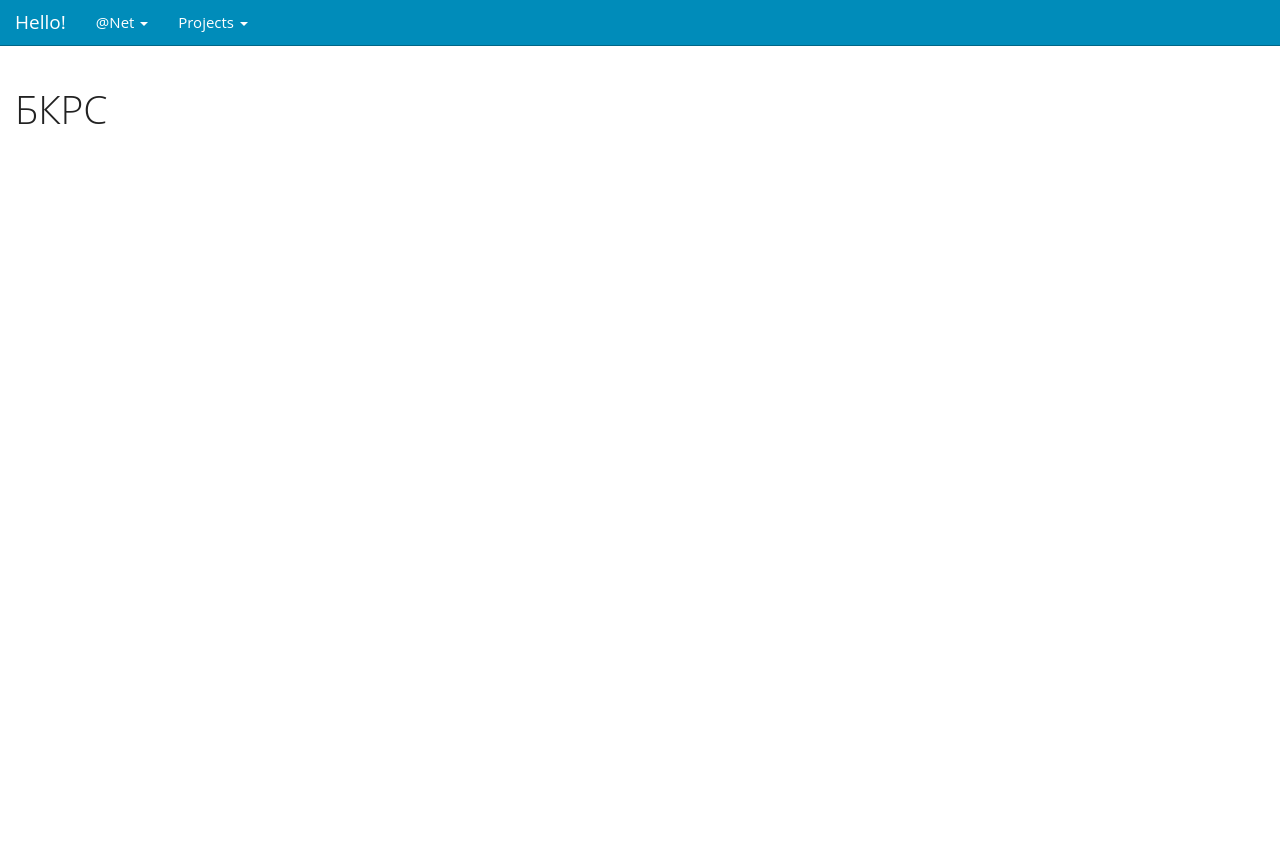
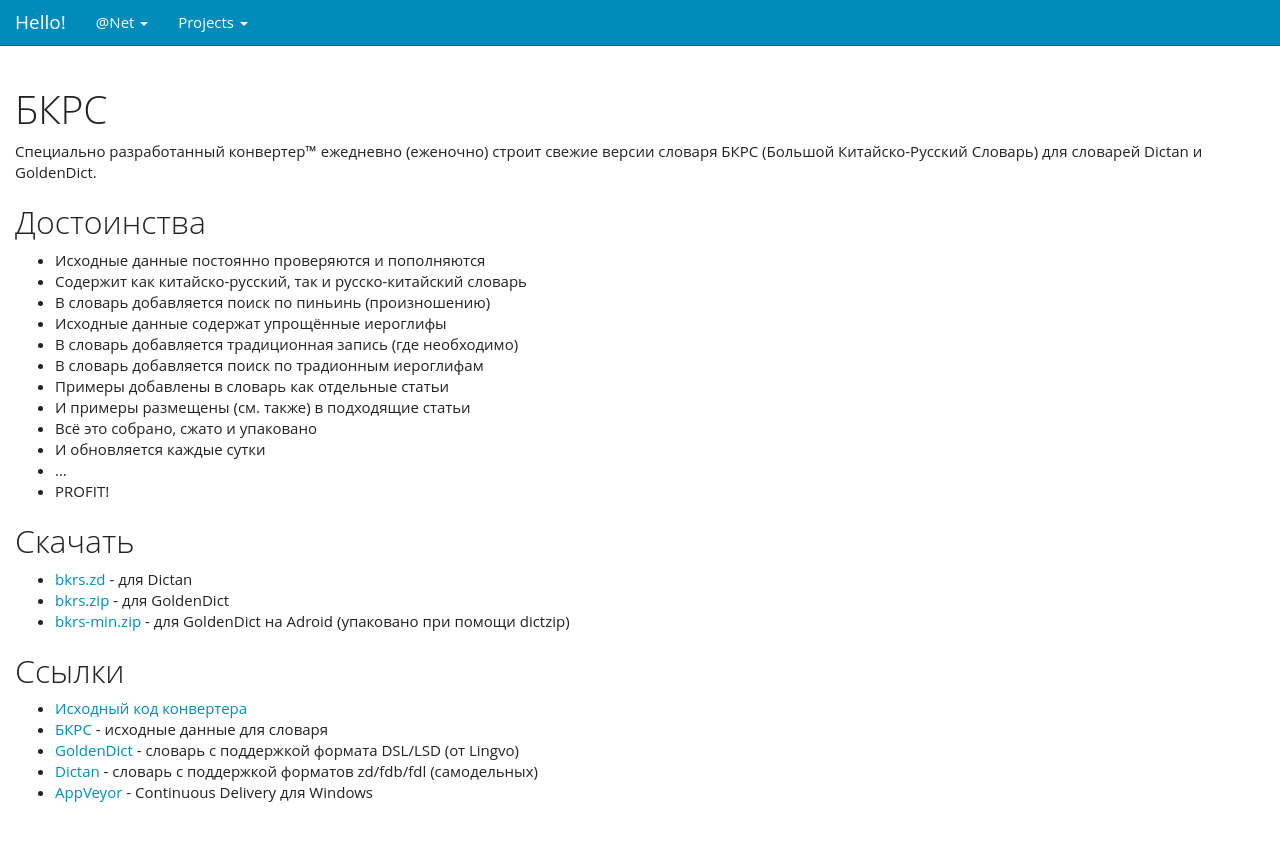
Before and after one commit to ukoloff/ukoloff.tk, a Jekyll site: the page built from bkrs/index.md, in a window 1280 px wide. Shown: the top 841 px of the page. Built offline with Jekyll 4.4.1, drawn with Linux system fonts in a browser that asks for light colours.

Commit message:
Add content

```diff
--- a/bkrs/index.md
+++ b/bkrs/index.md
@@ -1,3 +1,38 @@
 ---
 title: БКРС
 ---
+Специально разработанный конвертер&trade; ежедневно (еженочно)
+строит свежие версии словаря БКРС
+(Большой Китайско-Русский Словарь)
+для словарей Dictan и GoldenDict.
+
+## Достоинства
+
+  * Исходные данные постоянно проверяются и пополняются
+  * Содержит как китайско-русский, так и русско-китайский словарь
+  * В словарь добавляется поиск по пиньинь (произношению)
+  * Исходные данные содержат упрощённые иероглифы
+  * В словарь добавляется традиционная запись (где необходимо)
+  * В словарь добавляется поиск по традионным иероглифам
+  * Примеры добавлены в словарь как отдельные статьи
+  * И примеры размещены (см. также) в подходящие статьи
+  * Всё это собрано, сжато и упаковано
+  * И обновляется каждые сутки
+  * ...
+  * PROFIT!
+
+## Скачать
+  * [bkrs.zd](https://ci.appveyor.com/api/projects/ukoloff/bkrs/artifacts/bkrs.zd) -
+  для Dictan
+  * [bkrs.zip](https://ci.appveyor.com/api/projects/ukoloff/bkrs/artifacts/bkrs.zip) -
+  для GoldenDict
+  * [bkrs-min.zip](https://ci.appveyor.com/api/projects/ukoloff/bkrs/artifacts/bkrs-min.zip) -
+  для GoldenDict на Adroid (упаковано при помощи dictzip)
+
+## Ссылки
+
+  * [Исходный код конвертера](https://github.com/ukoloff/bkrs)
+  * [БКРС](http://bkrs.info/) - исходные данные для словаря
+  * [GoldenDict](http://goldendict.org/) -  словарь с поддержкой формата DSL/LSD (от Lingvo)
+  * [Dictan](http://www.softex.info/) - словарь с поддержкой форматов zd/fdb/fdl (самодельных)
+  * [AppVeyor](http://www.appveyor.com/) - Continuous Delivery для Windows
```
